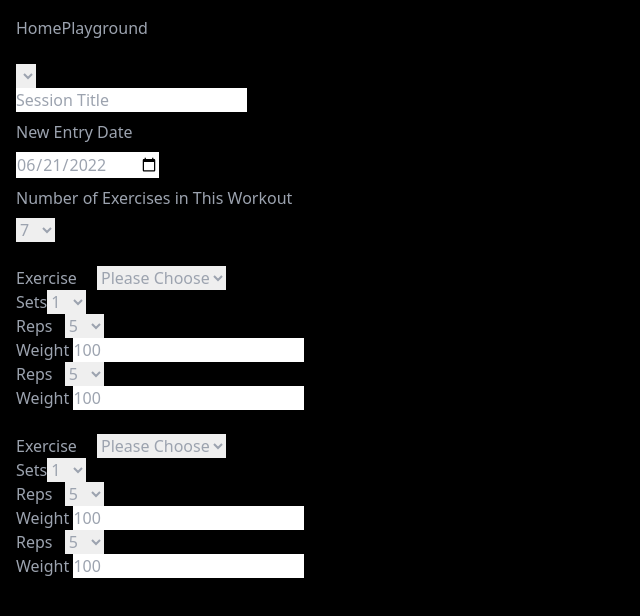
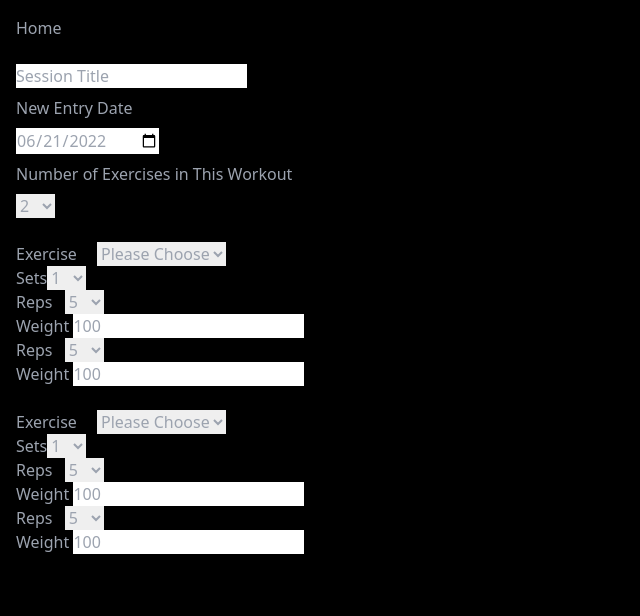
Before and after one commit to Jerrad-Johnson/WorkoutApp, a React (Create React App) app: page / in a window 1280 px wide. Shown: the top 616 px of the page, without its empty margins (0-640 px from the left). Built offline with nearby package versions, Linux system fonts and the light colour scheme.

Commit message:
Previous-session selector does not render if there are no sessions.

```diff
--- a/src/App.tsx
+++ b/src/App.tsx
@@ -23,7 +23,7 @@ function App() {
               <Nav />
               <Routes>
                   <Route path={""} element={<Home />} />
-                  <Route path={"Playground"} element={<Playground />} />
+                  {/*<Route path={"Playground"} element={<Playground />} />*/}
                   {/*<Route path={"Test"} element={<Test />} />*/}
               </Routes>
           </BrowserRouter>
--- a/src/Home.tsx
+++ b/src/Home.tsx
@@ -8,7 +8,7 @@ function Home(){
     const [defaultRepCountState, setDefaultRepCountState] = useState<number>(5);
     const [priorSessionWeightState, setPriorSessionWeightState] = useState<number[][] | undefined>(/*[[100, 200, 250], [109, 110, 111, 150]]*/);
     const [priorSessionRepsState, setPriorSessionRepsState] = useState<number[][] | undefined>(/*[[5, 2, 2, 2], [5, 7, 7, 7], [1, 1, 2]]*/);
-    const [priorSessionNumberOfExercisesState, setPriorSessionNumberOfExercisesState] = useState<number>(7);
+    const [priorSessionNumberOfExercisesState, setPriorSessionNumberOfExercisesState] = useState<number | undefined>();
     const [priorSessionTitle, setPriorSessionTitle] = useState<string | undefined>();
     const [setCountState, setSetCountState] = useState<number[]>([2, 2]);
     const [userDefinedDefaultSetsPerWorkoutState, setUserDefinedDefaultSetsPerWorkoutState] = useState<number>(2);
@@ -48,11 +48,15 @@ function Home(){
 function PreviousSessionSelector(){
     let listOfPreviousSessions: string[] = []; //TODO
 
-    return (<div>
-        <select>
-            {listOfPreviousSessions}
-        </select>
-    </div>);
+    if (listOfPreviousSessions.length > 0){
+        return (<div>
+            <select>
+                {listOfPreviousSessions}
+            </select>
+        </div>);
+    } else {
+        return (<></>);
+    }
 }
 
 function NewEntryTitleAndDate({priorSessionTitle}: {priorSessionTitle: string | undefined}){
@@ -75,7 +79,7 @@ function NumberOfExercises({currentNumberOfExercisesState, defaultRepCountState,
                                    setCountState: number[],
                                    setSetCountState: Dispatch<SetStateAction<number[]>>,
                                    userDefinedDefaultSetsPerWorkoutState: number,
-                                   priorSessionNumberOfExercisesState: number
+                                   priorSessionNumberOfExercisesState: number | undefined
                                }){
     let exerciseOptionCount: JSX.Element[] = Array.from({length: 12}, (_e, k) => {
         return (
--- a/src/Nav.tsx
+++ b/src/Nav.tsx
@@ -5,7 +5,7 @@ function Nav(){
     return (
       <>
           <Link to={""}>Home</Link>
-          <Link to={"Playground"}>Playground</Link>
+          {/*<Link to={"Playground"}>Playground</Link>*/}
           {/*<Link to={"Test"}>Test</Link>*/}
       </>
     );
```
